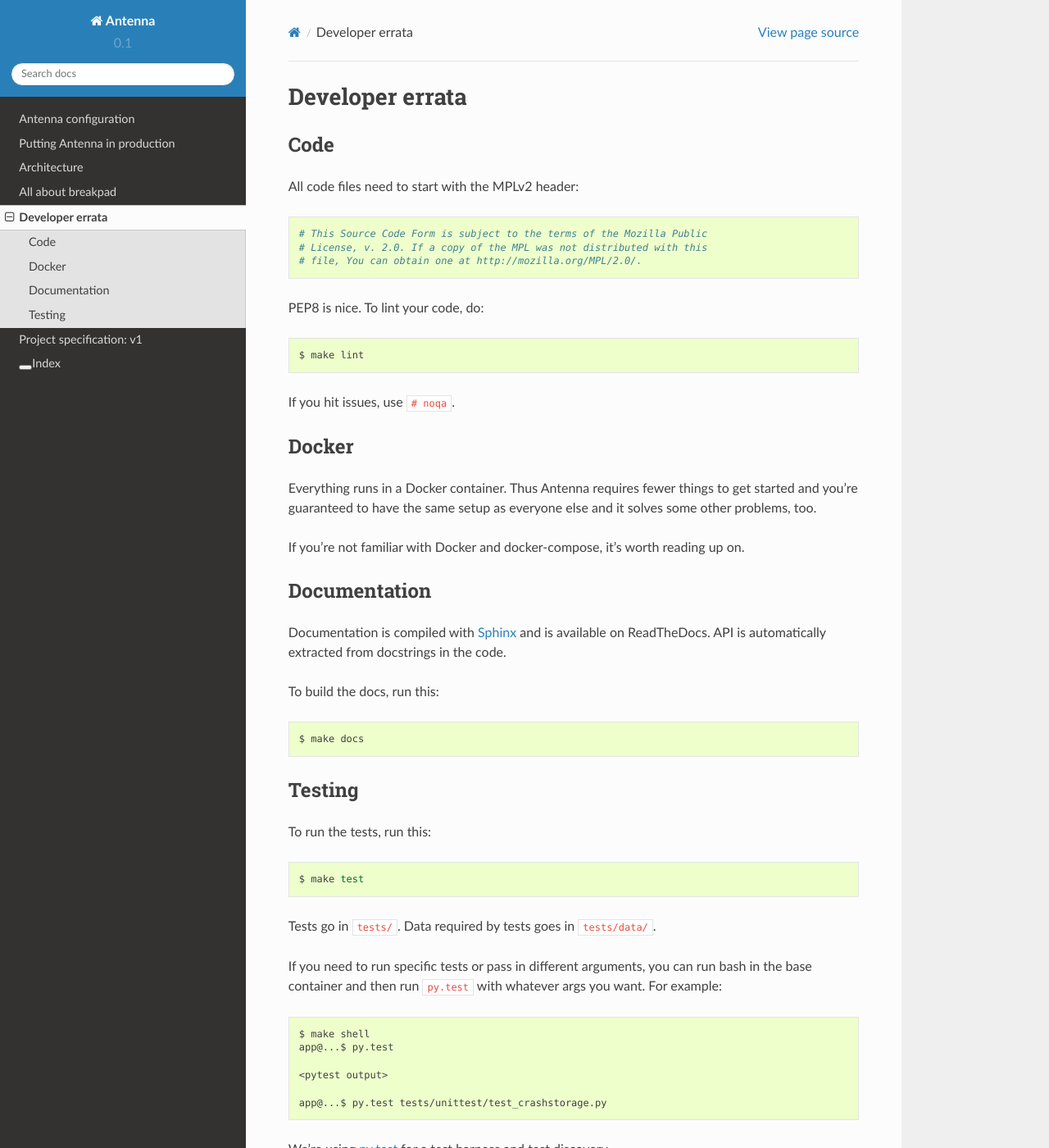
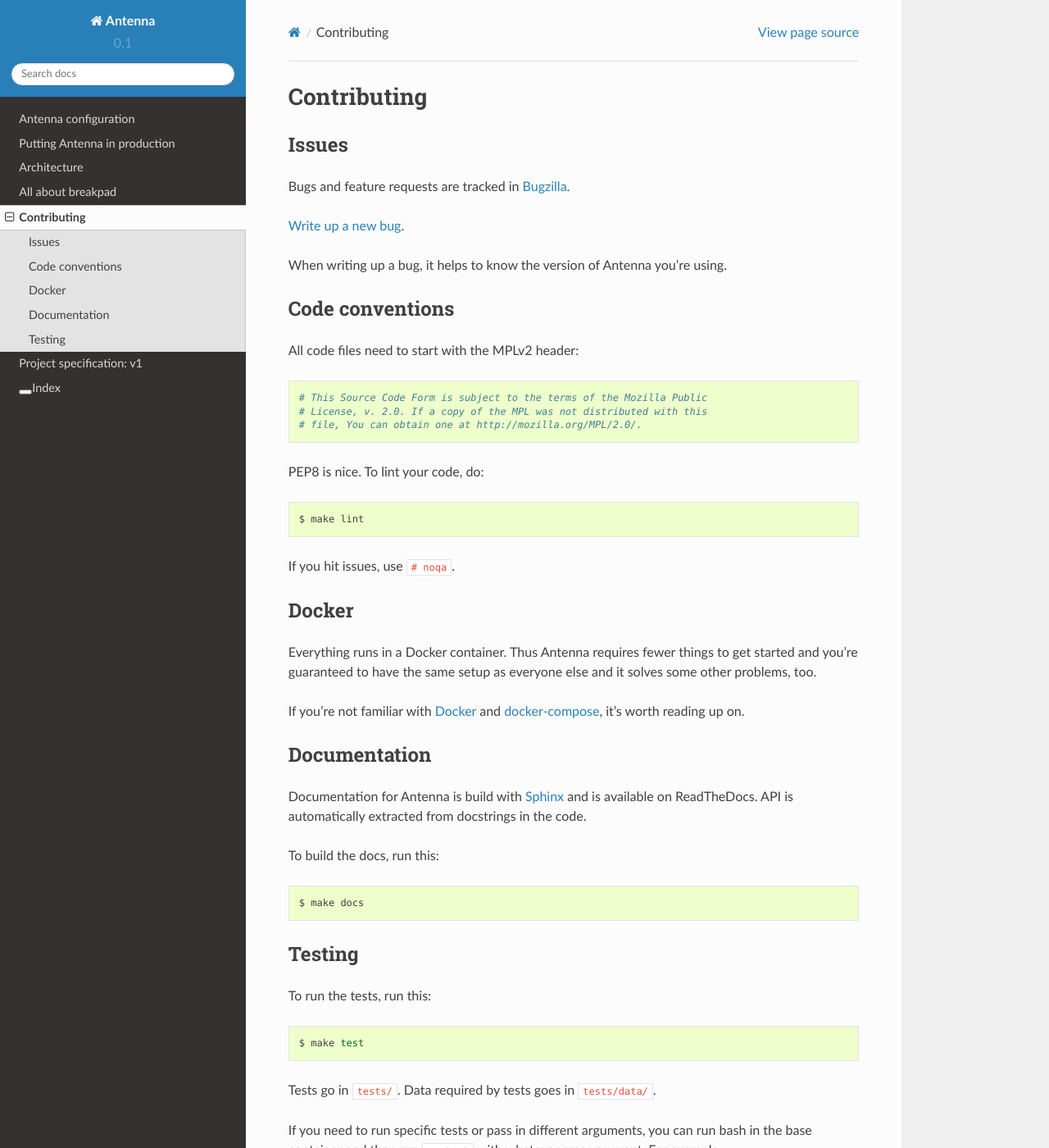
Before and after one commit to mozilla-services/antenna, a Sphinx documentation site: the page built from docs/dev.rst, in a window 1280 px wide and 1400 px high. Shown: the whole window at 82% size. Built offline with Sphinx 7.4.7 and the Read the Docs theme 2.0.0, drawn with Linux system fonts in a browser that asks for light colours; some of the changed lines change nothing that is shown.

Commit message:
Add CONTRIBUTING.rst file

```diff
--- /dev/null
+++ b/CONTRIBUTING.rst
@@ -0,0 +1,89 @@
+============
+Contributing
+============
+
+Issues
+======
+
+Bugs and feature requests are tracked in `Bugzilla
+<https://bugzilla.mozilla.org/>`_.
+
+`Write up a new bug
+<https://bugzilla.mozilla.org/enter_bug.cgi?format=__standard__&product=Socorro&component=Antenna>`_.
+
+When writing up a bug, it helps to know the version of Antenna you're using.
+
+
+Code conventions
+================
+
+All code files need to start with the MPLv2 header::
+
+    # This Source Code Form is subject to the terms of the Mozilla Public
+    # License, v. 2.0. If a copy of the MPL was not distributed with this
+    # file, You can obtain one at http://mozilla.org/MPL/2.0/.
+
+
+PEP8 is nice. To lint your code, do:
+
+.. code-block:: shell
+
+    $ make lint
+
+If you hit issues, use ``# noqa``.
+
+
+Docker
+======
+
+Everything runs in a Docker container. Thus Antenna requires fewer things to get
+started and you're guaranteed to have the same setup as everyone else and it
+solves some other problems, too.
+
+If you're not familiar with `Docker <https://docs.docker.com/>`_ and
+`docker-compose <https://docs.docker.com/compose/overview/>`_, it's worth
+reading up on.
+
+
+Documentation
+=============
+
+Documentation for Antenna is build with `Sphinx
+<http://www.sphinx-doc.org/en/stable/>`_ and is available on ReadTheDocs. API is
+automatically extracted from docstrings in the code.
+
+To build the docs, run this:
+
+.. code-block:: shell
+
+    $ make docs
+
+
+Testing
+=======
+
+To run the tests, run this:
+
+.. code-block:: shell
+
+   $ make test
+
+
+Tests go in ``tests/``. Data required by tests goes in ``tests/data/``.
+
+If you need to run specific tests or pass in different arguments, you can run
+bash in the base container and then run ``py.test`` with whatever args you want.
+For example:
+
+.. code-block:: shell
+
+   $ make shell
+   app@...$ py.test
+
+   <pytest output>
+
+   app@...$ py.test tests/unittest/test_crashstorage.py
+
+
+We're using `py.test <https://pytest.org/>`_ for a test harness and test
+discovery.
--- a/docs/dev.rst
+++ b/docs/dev.rst
@@ -1,77 +1 @@
-================
-Developer errata
-================
-
-Code
-====
-
-All code files need to start with the MPLv2 header::
-
-    # This Source Code Form is subject to the terms of the Mozilla Public
-    # License, v. 2.0. If a copy of the MPL was not distributed with this
-    # file, You can obtain one at http://mozilla.org/MPL/2.0/.
-
-PEP8 is nice. To lint your code, do:
-
-.. code-block:: shell
-
-    $ make lint
-
-If you hit issues, use ``# noqa``.
-
-
-Docker
-======
-
-Everything runs in a Docker container. Thus Antenna requires fewer things to get
-started and you're guaranteed to have the same setup as everyone else and it
-solves some other problems, too.
-
-If you're not familiar with Docker and docker-compose, it's worth reading up on.
-
-
-Documentation
-=============
-
-Documentation is compiled with Sphinx_ and is available on ReadTheDocs.
-API is automatically extracted from docstrings in the code.
-
-To build the docs, run this:
-
-.. code-block:: shell
-
-    $ make docs
-
-
-.. _Sphinx: http://www.sphinx-doc.org/en/stable/
-
-
-Testing
-=======
-
-To run the tests, run this:
-
-.. code-block:: shell
-
-   $ make test
-
-
-Tests go in ``tests/``. Data required by tests goes in ``tests/data/``.
-
-If you need to run specific tests or pass in different arguments, you can run
-bash in the base container and then run ``py.test`` with whatever args you
-want. For example:
-
-.. code-block:: shell
-
-   $ make shell
-   app@...$ py.test
-
-   <pytest output>
-
-   app@...$ py.test tests/unittest/test_crashstorage.py
-
-
-We're using py.test_ for a test harness and test discovery.
-
-.. _py.test: http://pytest.org/
+.. include:: ../CONTRIBUTING.rst
```
